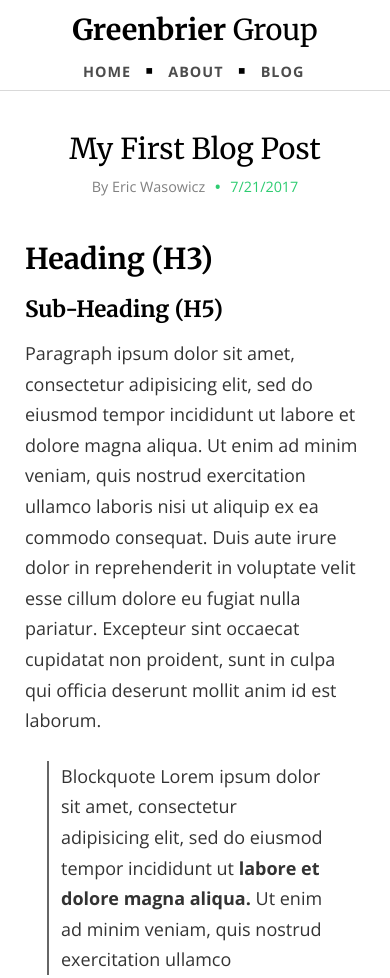
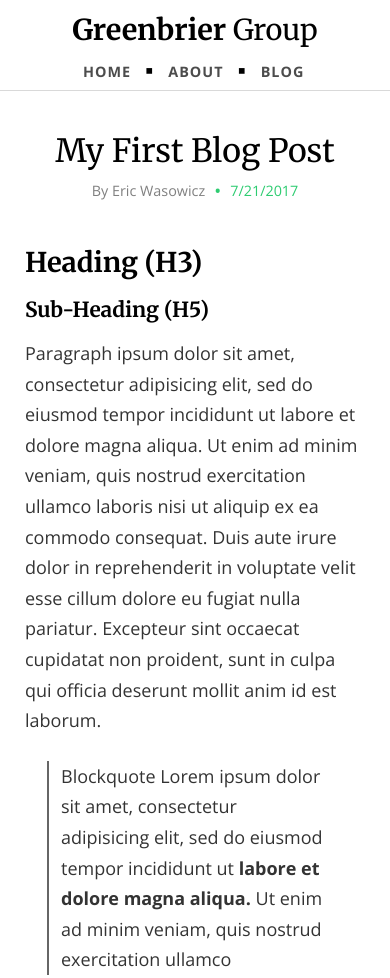
Before and after one commit to eckels/GreenbrierGroup, a plain HTML site: page blog-post.html in a window 390 px wide. Shown: the top 978 px of the page. Drawn offline with nearby package versions, Linux system fonts and the light colour scheme.

Commit message:
updated blog styles for mobile viewing

```diff
--- a/css/blog-post.css
+++ b/css/blog-post.css
@@ -65,7 +65,7 @@ Title Area Styling
 
 @media (max-width: 500px) {
   .title-area h1 {
-    font-size: 1.8em;
+    font-size: 2em;
   }
   .author {
     font-size: .9em;
@@ -163,18 +163,20 @@ Blog Styling
   margin: -10px 0 12px 0;
 }
 
+@media (max-width: 550px) {
+  .content-area h3 {
+    font-size: 1.7em;
+  }
+
+  .content-area h5 {
+    font-size: 1.3em;
+  }
+}
+
 @media (max-width: 420px) {
   .content-area img {
     width: 100%;
     margin: 12px 0 12px 0;
     height: auto;
   }
-
-  .content-area h3 {
-    font-size: 1.8em;
-  }
-
-  .content-area h5 {
-    font-size: 1.4em;
-  }
 }
```
